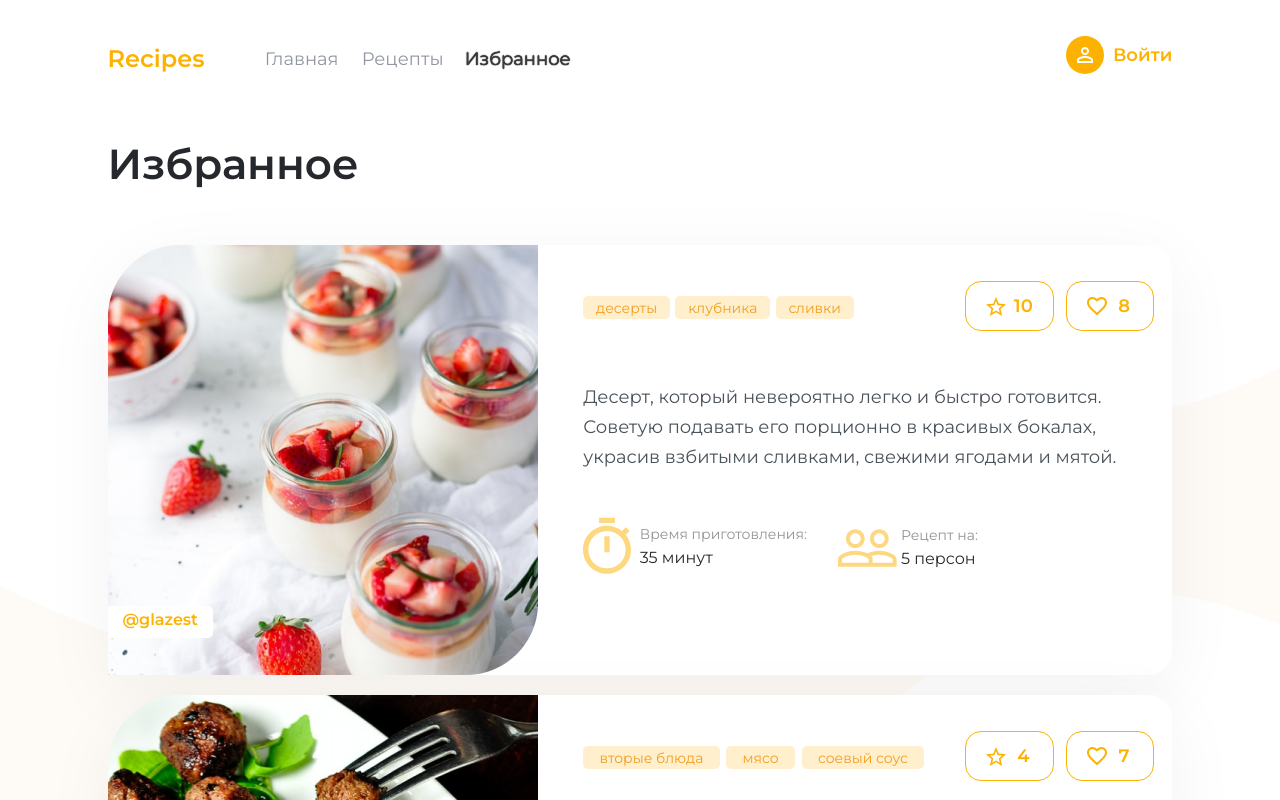
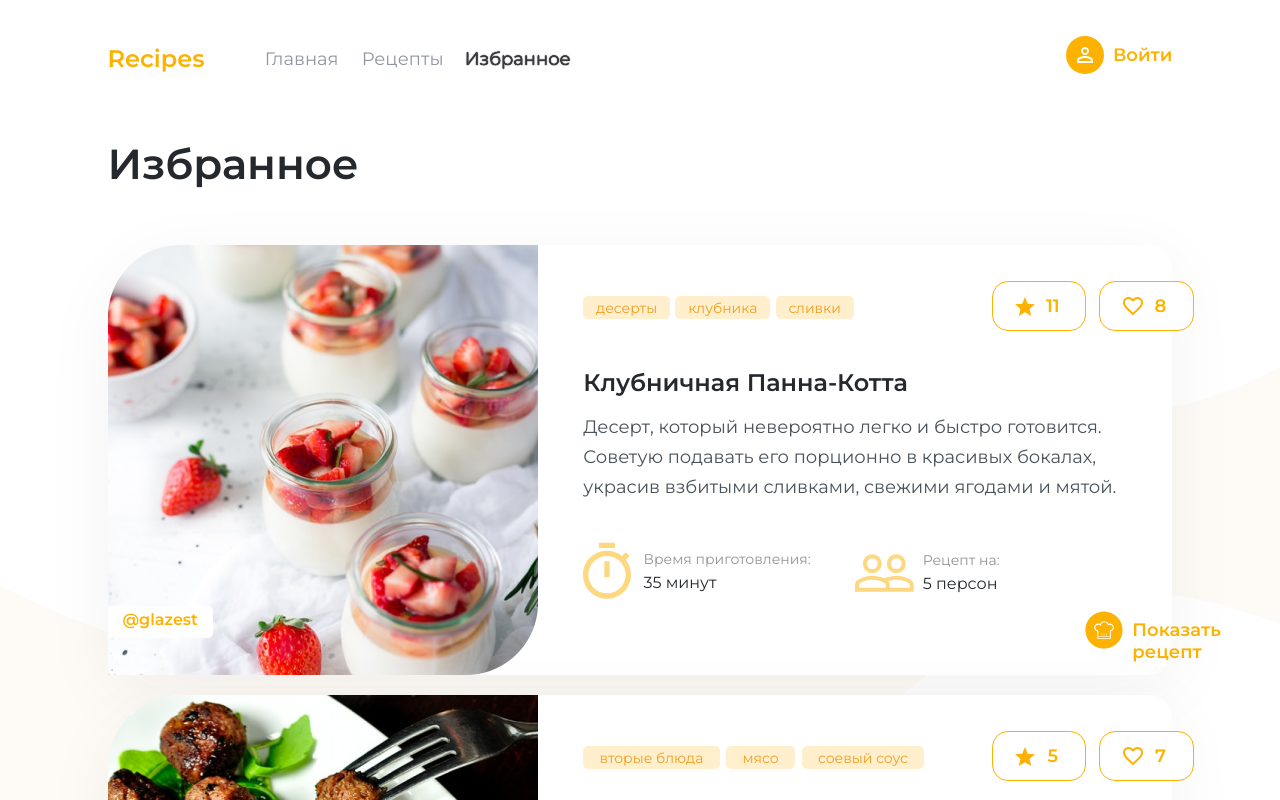
Before and after one commit to Ni1py/Recipes, an Angular app: page /favorites in a window 1280 px wide. Shown: the top 800 px of the page. Built offline with nearby package versions, Linux system fonts and the light colour scheme.

Commit message:
1)Изменил стилизацию кнопок в профиле 2)Добавил кнопку "показать рецепт" в карточках рецептов 3)Добавил показ кнопки "Избранное" на страничке "Избранное"

```diff
--- a/src/app/Components/adding-a-recipe-page/adding-a-recipe-page.component.html
+++ b/src/app/Components/adding-a-recipe-page/adding-a-recipe-page.component.html
@@ -36,7 +36,6 @@
                         <mat-icon matChipRemove *ngIf="removable">cancel</mat-icon>
                     </mat-chip>
                     <input
-                        id="tags"
                         placeholder="Добавить теги"
                         [matChipInputFor]="chipList"
                         [matChipInputSeparatorKeyCodes]="separatorKeysCodes"
@@ -90,7 +89,6 @@
                                 <mat-icon matChipRemove *ngIf="removable">cancel</mat-icon>
                             </mat-chip>
                             <input
-                                id="ingredients"
                                 placeholder="Список продуктов для категории"
                                 [matChipInputFor]="chipList"
                                 [matChipInputSeparatorKeyCodes]="separatorKeysCodes"
--- a/src/app/Components/adding-a-recipe-page/adding-a-recipe-page.component.ts
+++ b/src/app/Components/adding-a-recipe-page/adding-a-recipe-page.component.ts
@@ -1,4 +1,4 @@
-import { Component, OnInit, ElementRef, ViewChild } from '@angular/core';
+import { Component, OnInit } from '@angular/core';
 import { RecipeDTO } from '../../Entites/recipe-dto';
 import { IngredientDTO } from '../../Entites/ingredient-dto';
 import { MatChipInputEvent } from '@angular/material/chips';
@@ -42,11 +42,6 @@ export class AddingARecipePageComponent implements OnInit {
   }
 
   addTag(event: MatChipInputEvent): void {
-    let tags: any = document.getElementById("tags");
-    if (this.recipe.tags.length == 4) {
-      tags.disabled = true;
-      tags.placeholder = "Максимум тегов";
-    }
     const tag: string = (event.value || '').trim();
     // Add our tag
     if (tag) {
@@ -57,11 +52,6 @@ export class AddingARecipePageComponent implements OnInit {
   }
 
   removeTag(tag: string): void {
-    let tags: any = document.getElementById("tags");
-    if (this.recipe.tags.length < 4) {
-      tags.disabled = false;
-      tags.placeholder = "Добавить теги";
-    }
     const index = this.recipe.tags.indexOf(tag);
     if (index >= 0) {
       this.recipe.tags.splice(index, 1);
@@ -69,11 +59,6 @@ export class AddingARecipePageComponent implements OnInit {
   }
 
   addIngredient(event: MatChipInputEvent, ingredient: IngredientDTO): void {
-    let ingredients: any = document.getElementById("ingredients");
-    if (ingredient.items.length == 9) {
-      ingredients.disabled = true;
-      ingredients.placeholder = "Максимум ингредиентов";
-    }
     const item: string = (event.value || '').trim();
     // Add our ingredient
     if (item) {
@@ -84,11 +69,6 @@ export class AddingARecipePageComponent implements OnInit {
   }
 
   removeIngredient(item: string, ingredient: IngredientDTO): void {
-    let ingredients: any = document.getElementById("ingredients");
-    if (ingredient.items.length == 9) {
-      ingredients.disabled = false;
-      ingredients.placeholder = "Добавить теги";
-    }
     const index = ingredient.items.indexOf(item);
     if (index >= 0) {
       ingredient.items.splice(index, 1);
--- a/src/app/Components/favorites-page/favorites-page.component.html
+++ b/src/app/Components/favorites-page/favorites-page.component.html
@@ -4,6 +4,6 @@
     </div>
     <span class="empty" *ngIf="empty">Ваш список пуст</span>
     <div class="cards" *ngIf="!empty">
-        <app-card class="card" *ngFor="let recipe of recipes" [card]="recipe"></app-card>
+        <app-card class="card" *ngFor="let recipe of recipes" [card]="recipe" [displayTheTitle]="true" [displayTheLink]="true" [isFavourite]="true"></app-card>
     </div>
 </div>
--- a/src/app/Components/favorites-page/favorites-page.component.ts
+++ b/src/app/Components/favorites-page/favorites-page.component.ts
@@ -21,7 +21,7 @@ export class FavoritesPageComponent implements OnInit {
         description: "Десерт, который невероятно легко и быстро готовится. Советую подавать его порционно в красивых бокалах, украсив взбитыми сливками, свежими ягодами и мятой.",
         author: "@glazest",
         likes: 8,
-        favourites: 10,
+        favourites: 11,
         timeMinutes: 35,
         numberOfPersons: 5,
         tags: ["десерты", "клубника", "сливки"],
@@ -79,7 +79,7 @@ export class FavoritesPageComponent implements OnInit {
         description: "Мясные фрикадельки в томатном соусе - несложное и вкусное блюдо, которым можно порадовать своих близких.",
         author: "@horilka",
         likes: 7,
-        favourites: 4,
+        favourites: 5,
         timeMinutes: 90,
         numberOfPersons: 4,
         tags: ["вторые блюда", "мясо", "соевый соус"],
--- a/src/app/Components/profile-page/profile-page.component.css
+++ b/src/app/Components/profile-page/profile-page.component.css
@@ -71,8 +71,19 @@
     height: 261px;
 }
 
+.edit:hover
+{
+    background: url(../../../assets/images/edit-profile-icon-active.svg) 0 0 no-repeat;
+}
+
+.edit:active
+{
+    background: url(../../../assets/images/edit-profile-icon-active.svg) 0 0 no-repeat;
+}
+
 .edit
 {
+    transition: .3s;
     width: 25px;
     height: 25px;
     position: absolute;
@@ -176,14 +187,15 @@
 
 .user-data_button:hover
 {
-    border: 1px solid #FDB100;
-    color: #FDB100;
+    background: #FDB100;
+    box-shadow: 0 0 1px 1px #FDB100;
+    color: #FFF;
+    border: none;
 }
 
 .user-data_button
 {
-    border: 1px solid rgba(145, 150, 161, 0.4);
-    box-sizing: border-box;
+    box-shadow: 0 0 1px 1px #FDB100;
     border-radius: 16px;
     transition: .3s;
     display: inline-flex;
@@ -192,10 +204,11 @@
     text-align: center;
     font-family: Montserrat;
     font-style: normal;
-    font-weight: normal;
-    font-size: 16px;
+    font-weight: 600;
+    font-size: 18px;
     line-height: 28px;
-    color: rgba(37, 41, 45, 0.5);
+    background-color: #FFF;
+    color: #FDB100;
     outline: none;
     height: 50px;
     width: 100%;
--- a/src/app/Components/recipes-page/detailed-recipe/detailed-recipe.component.html
+++ b/src/app/Components/recipes-page/detailed-recipe/detailed-recipe.component.html
@@ -7,7 +7,7 @@
             <a class="title_button title_button_edit">Редактировать</a>
         </div>
     </div>
-    <app-card class="card" [card]="recipe" [displayTheTitle]="false"></app-card>
+    <app-card class="card" [card]="recipe" [displayTheTitle]="false" [displayTheLink]="false"></app-card>
     <div class="recipe-container">
         <div class="ingredients">
             <span class="ingredients_header">Ингридиенты</span>
--- a/src/app/Components/recipes-page/recipes/card/card.component.css
+++ b/src/app/Components/recipes-page/recipes/card/card.component.css
@@ -255,3 +255,34 @@
     width: 75px;
     margin: -4px 0 0 37%;
 }
+
+.recipe-link::before
+{
+    content: url("../../../../../assets/images/show-recipe.svg");
+    width: 38px;
+    height: 38px;
+    position: absolute;
+    top: -8px;
+    left: -47px;
+}
+
+.recipe-link:hover {
+    text-shadow: 0 0 .65px #f7ad02, 0 0 .65px #f7ad02;
+    color: #f7ad02;
+}
+
+.recipe-link
+{
+    margin-top: 21px;
+    margin-left: 549px;
+    transition: text-shadow .3s;
+    font-family: Montserrat;
+    font-size: 18px;
+    line-height: 22px;
+    position: relative;
+    /* width: 60px; */
+    font-weight: 600;
+    color: #FDB100;
+    text-decoration: none;
+    cursor: pointer;
+}
--- a/src/app/Components/recipes-page/recipes/card/card.component.html
+++ b/src/app/Components/recipes-page/recipes/card/card.component.html
@@ -1,4 +1,4 @@
-<a class="card" routerLink="/recipe/detailedRecipe">
+<div class="card">
     <img class="card_image" src="{{card.photo}}" alt="recipe"/>
     <a class="card_author">{{card.author}}</a>
     <div class="card_content">
@@ -8,13 +8,13 @@
             </div>
             <div class="items">
                 <a class="item item_favorite" (click)="selectFavourite()">
-                    <img class="item_image" *ngIf="isFavourite" src="../../../../../assets/images/star.svg" alt="star"/>
-                    <img class="item_image" *ngIf="!isFavourite" src="../../../../../assets/images/star_full.svg" alt="star"/>
+                    <img class="item_image" *ngIf="!isFavourite" src="../../../../../assets/images/star.svg" alt="star"/>
+                    <img class="item_image" *ngIf="isFavourite" src="../../../../../assets/images/star_full.svg" alt="star"/>
                     <span class="item_text">{{card.favourites}}</span>
                 </a>
                 <a class="item item_like" (click)="selectLiked()">
-                    <img class="item_image" *ngIf="isLiked" src="../../../../../assets/images/like-orange.svg" alt="heart"/>
-                    <img class="item_image" *ngIf="!isLiked" src="../../../../../assets/images/like-red.svg" alt="heart"/>
+                    <img class="item_image" *ngIf="!isLiked" src="../../../../../assets/images/like-orange.svg" alt="heart"/>
+                    <img class="item_image" *ngIf="isLiked" src="../../../../../assets/images/like-red.svg" alt="heart"/>
                     <span class="item_text">{{card.likes}}</span>
                 </a>
             </div>
@@ -41,5 +41,6 @@
                 </span>
             </div>
         </div>
+        <a class="recipe-link" *ngIf="displayTheLink" routerLink="/recipe/detailedRecipe">Показать рецепт</a>
     </div>
-</a>
+</div>
--- a/src/app/Components/recipes-page/recipes/card/card.component.ts
+++ b/src/app/Components/recipes-page/recipes/card/card.component.ts
@@ -10,9 +10,10 @@ export class CardComponent implements OnInit {
 
   @Input() card!: RecipeDTO;
   @Input() displayTheTitle!: boolean;
+  @Input() displayTheLink!: boolean;
+  @Input() isFavourite!: boolean;
 
-  isFavourite: boolean = true;
-  isLiked: boolean = true;
+  isLiked: boolean = false;
 
   selectFavourite()
   {
--- a/src/app/Components/recipes-page/recipes/recipes.component.html
+++ b/src/app/Components/recipes-page/recipes/recipes.component.html
@@ -1,4 +1,4 @@
 <div class="cards">
-    <app-card class="card" *ngFor="let card of cards" [card]="card" [displayTheTitle]="true"></app-card>
+    <app-card class="card" *ngFor="let card of cards" [card]="card" [displayTheTitle]="true" [displayTheLink]="true"></app-card>
     <a class="cards_button">Загрузить еще</a>
 </div>
```
Also changed, not shown: src/assets/images/edit-profile-icon-active.svg (added), src/assets/images/show-recipe.svg (added).
